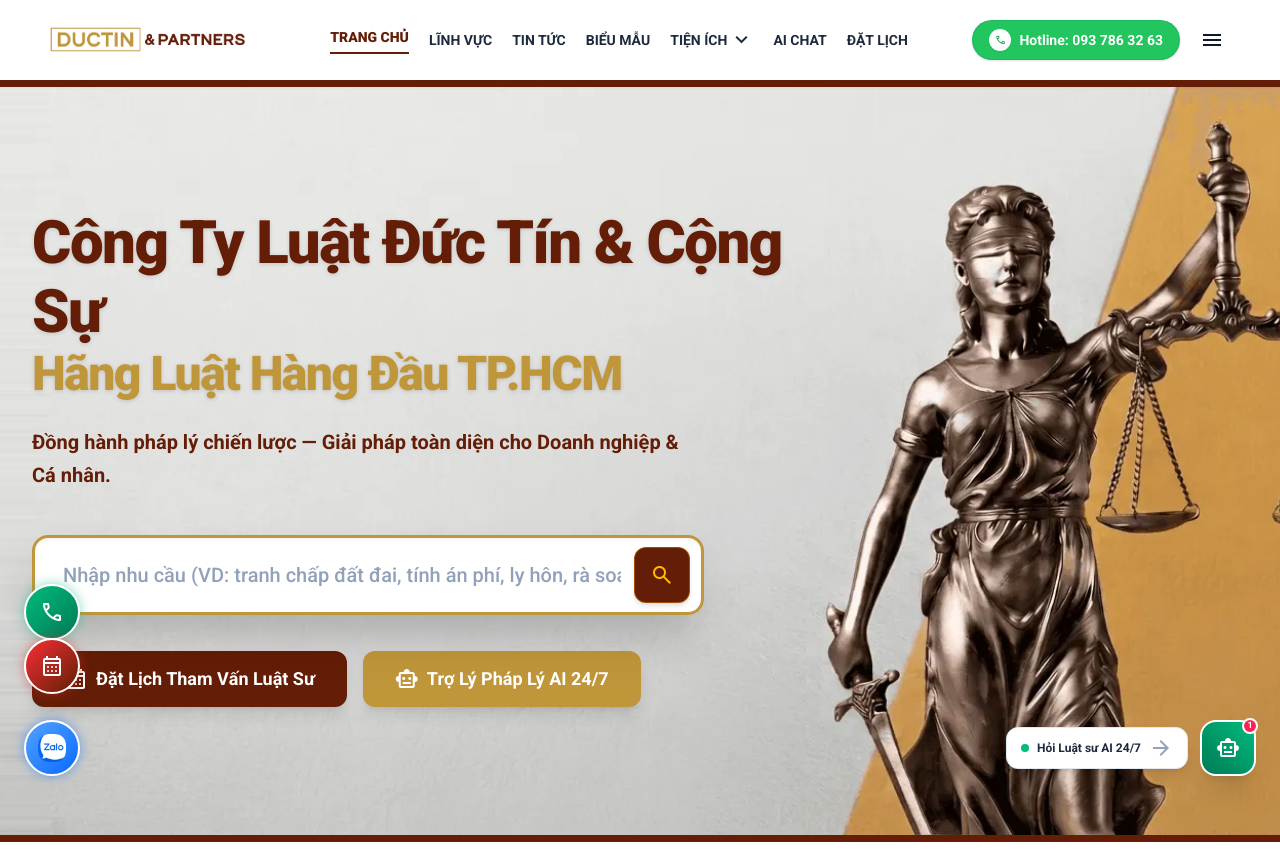
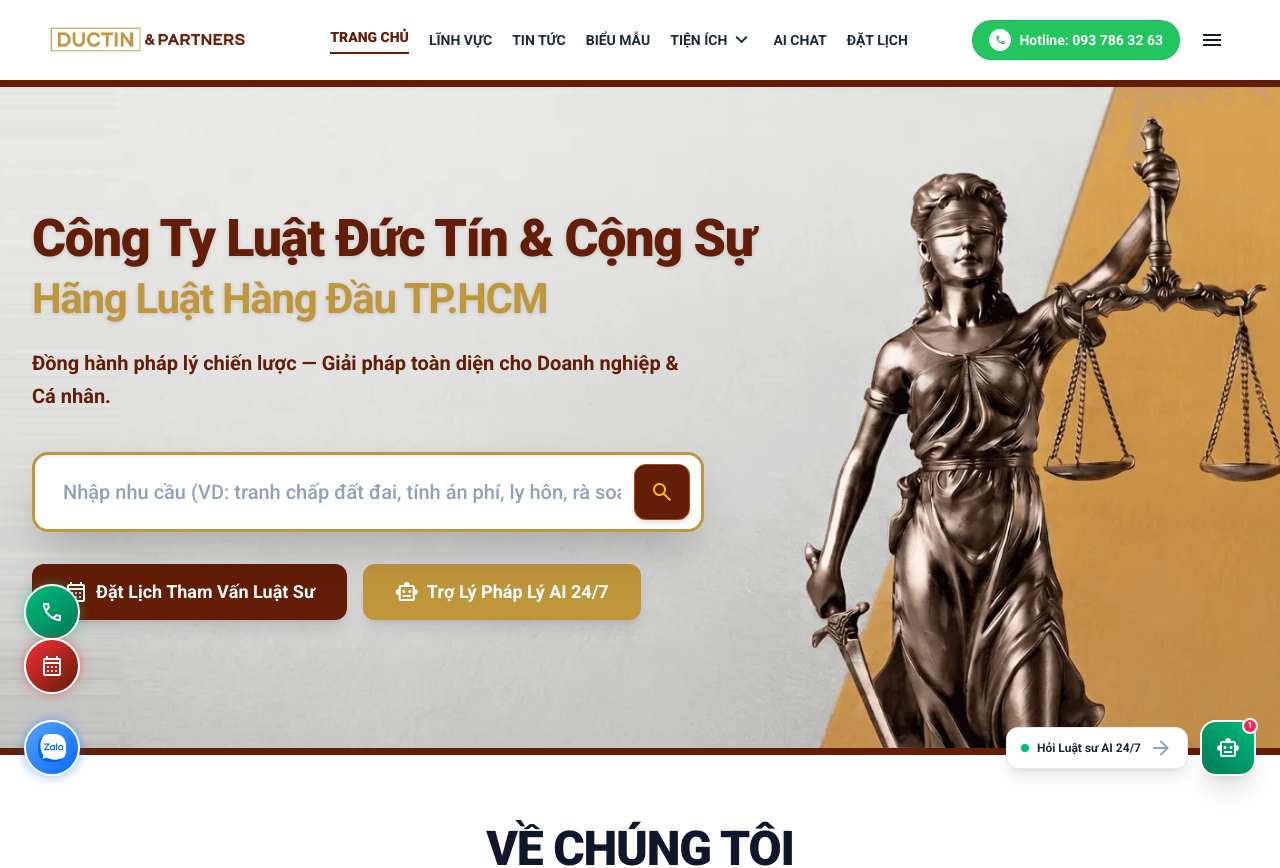
Before and after one commit to RexMcG/webluatductin, a Next.js app: page / in a window 1280 px wide. Shown: the top 868 px of the page. Built offline with nearby package versions, Linux system fonts and the light colour scheme.

Commit message:
fix(hero): prevent word Sự from wrapping into single line

```diff
--- a/src/app/page.tsx
+++ b/src/app/page.tsx
@@ -145,10 +145,15 @@ export default function Home() {
         style={{ backgroundImage: "url('/img/herobanner.webp')" }}
       >
         <div className="relative z-10 max-w-7xl mx-auto px-4 sm:px-6 lg:px-8 py-16 md:py-32 flex items-center min-h-[460px] md:min-h-[620px]">
-          <div className="max-w-2xl lg:max-w-3xl w-full flex flex-col items-start text-left space-y-6 md:space-y-7">
-            <h1 className="text-3xl sm:text-5xl md:text-6xl font-black font-sans leading-[1.15] tracking-tight">
-              <span className="text-primary drop-shadow-sm">Công Ty Luật Đức Tín &amp; Cộng Sự</span><br className="hidden sm:inline" />{" "}
-              <span className="text-accent drop-shadow-sm text-2xl sm:text-4xl md:text-5xl block mt-1">Hãng Luật Hàng Đầu TP.HCM</span>
+          <div className="max-w-3xl lg:max-w-4xl w-full flex flex-col items-start text-left space-y-5 md:space-y-6">
+            <h1 className="text-2xl sm:text-4xl md:text-[44px] lg:text-[52px] font-black font-sans leading-[1.2] tracking-tight">
+              <span className="text-primary drop-shadow-sm block">
+                <span className="inline-block">Công Ty Luật</span>{" "}
+                <span className="inline-block">Đức Tín &amp; Cộng Sự</span>
+              </span>
+              <span className="text-accent drop-shadow-sm text-xl sm:text-3xl md:text-4xl lg:text-[42px] block mt-1.5 font-bold">
+                Hãng Luật Hàng Đầu TP.HCM
+              </span>
             </h1>
             <p className="font-body-md text-base md:text-xl text-primary font-semibold max-w-2xl leading-relaxed">
               Đồng hành pháp lý chiến lược — Giải pháp toàn diện cho Doanh nghiệp &amp; Cá nhân.
```
